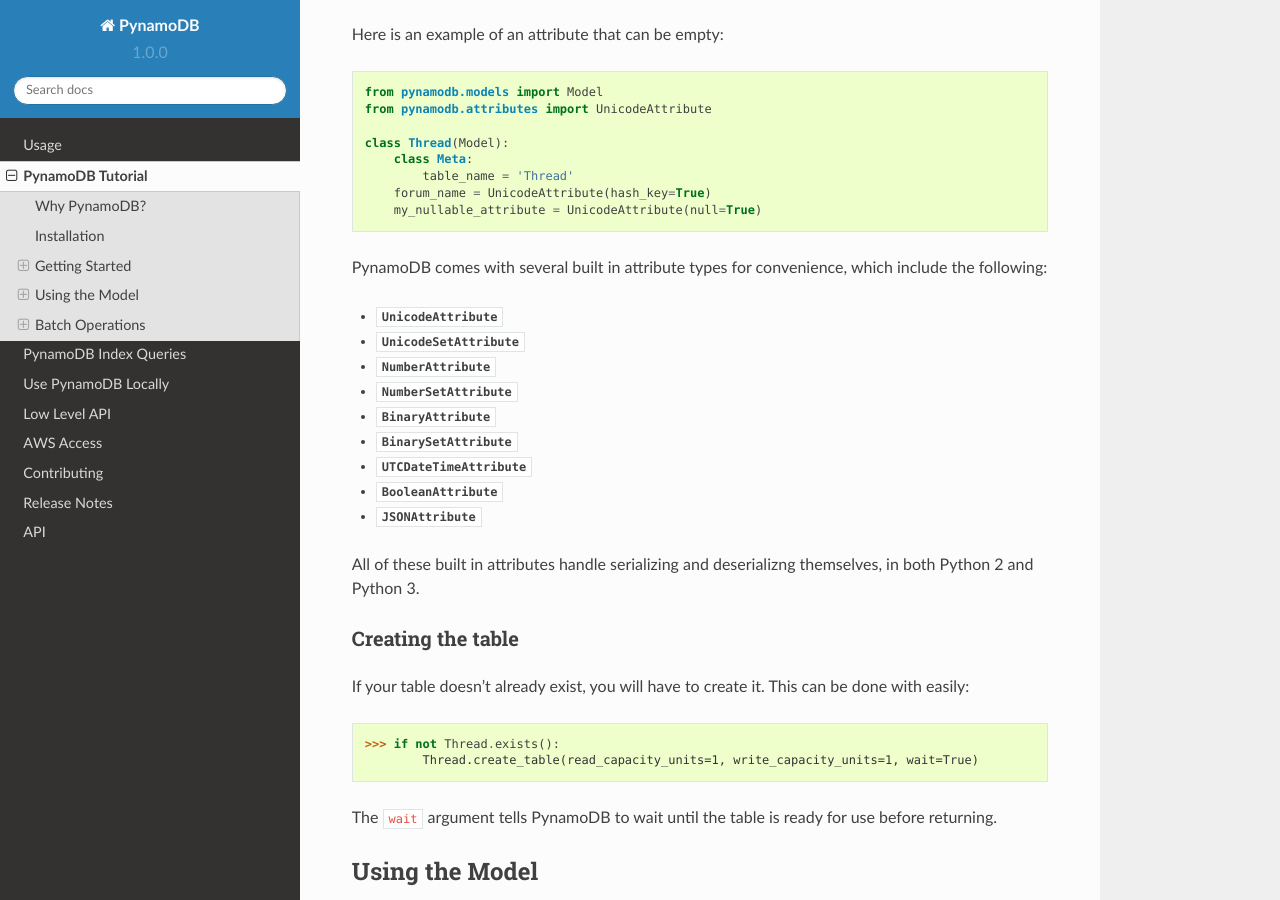
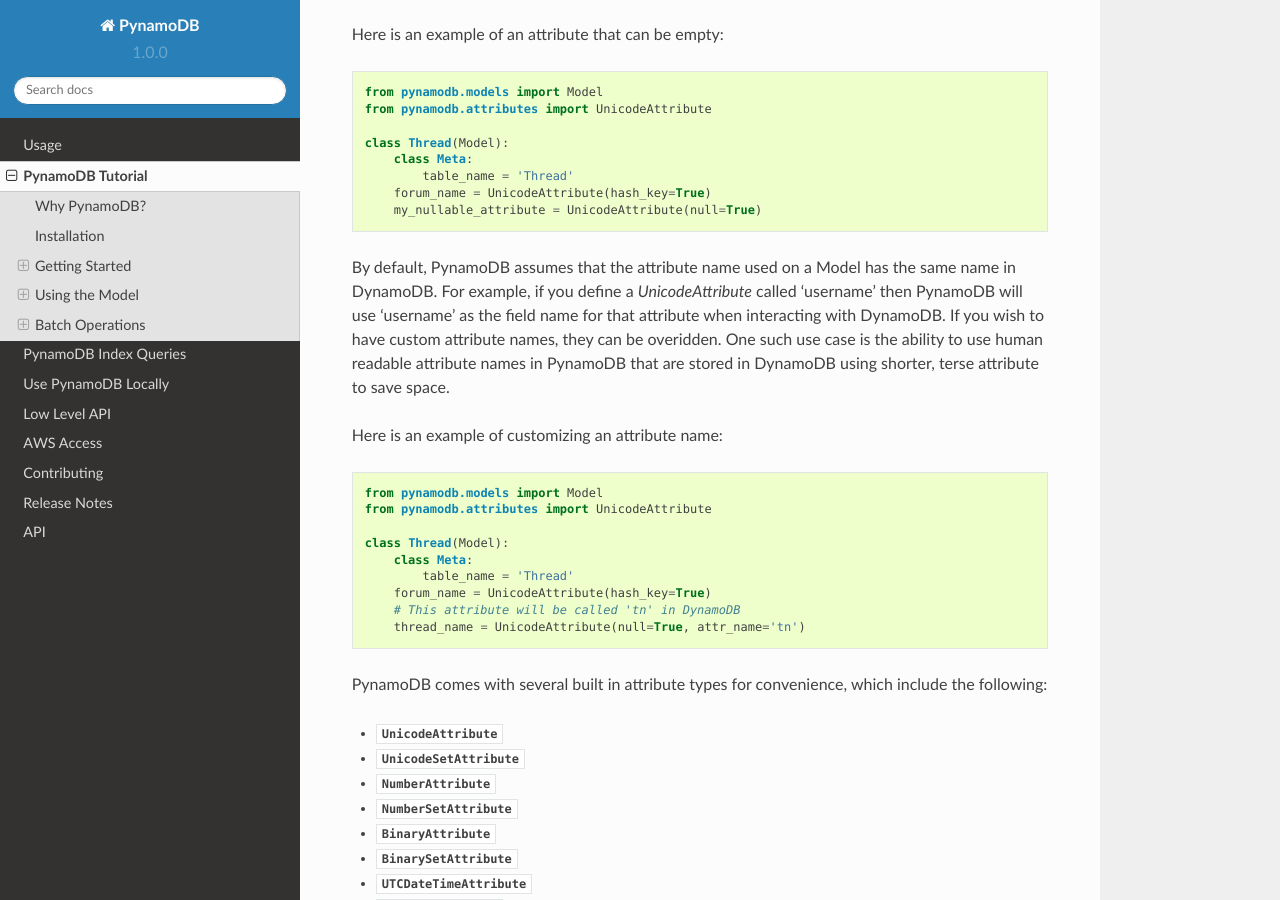
Before and after one commit to pynamodb/PynamoDB, a Sphinx documentation site: the page built from docs/tutorial.rst, in a window 1280 px wide and 900 px high, scrolled down 3214 px. Built offline with Sphinx 7.4.7 and the Read the Docs theme 2.0.0, drawn with Linux system fonts in a browser that asks for light colours.

Commit message:
Added docs for aliased attribute names

```diff
--- a/docs/tutorial.rst
+++ b/docs/tutorial.rst
@@ -163,6 +163,28 @@
         forum_name = UnicodeAttribute(hash_key=True)
         my_nullable_attribute = UnicodeAttribute(null=True)
 
+By default, PynamoDB assumes that the attribute name used on a Model has the same
+name in DynamoDB. For example, if you define a `UnicodeAttribute` called 'username' then
+PynamoDB will use 'username' as the field name for that attribute when interacting with DynamoDB.
+If you wish to have custom attribute names, they can be overidden. One such use case is the ability to
+use human readable attribute names in PynamoDB that are stored in DynamoDB using shorter, terse attribute
+to save space.
+
+Here is an example of customizing an attribute name:
+
+.. code-block:: python
+
+    from pynamodb.models import Model
+    from pynamodb.attributes import UnicodeAttribute
+
+    class Thread(Model):
+        class Meta:
+            table_name = 'Thread'
+        forum_name = UnicodeAttribute(hash_key=True)
+        # This attribute will be called 'tn' in DynamoDB
+        thread_name = UnicodeAttribute(null=True, attr_name='tn')
+
+
 PynamoDB comes with several built in attribute types for convenience, which include the following:
 
 * :py:class:`UnicodeAttribute <pynamodb.attributes.UnicodeAttribute>`
```
